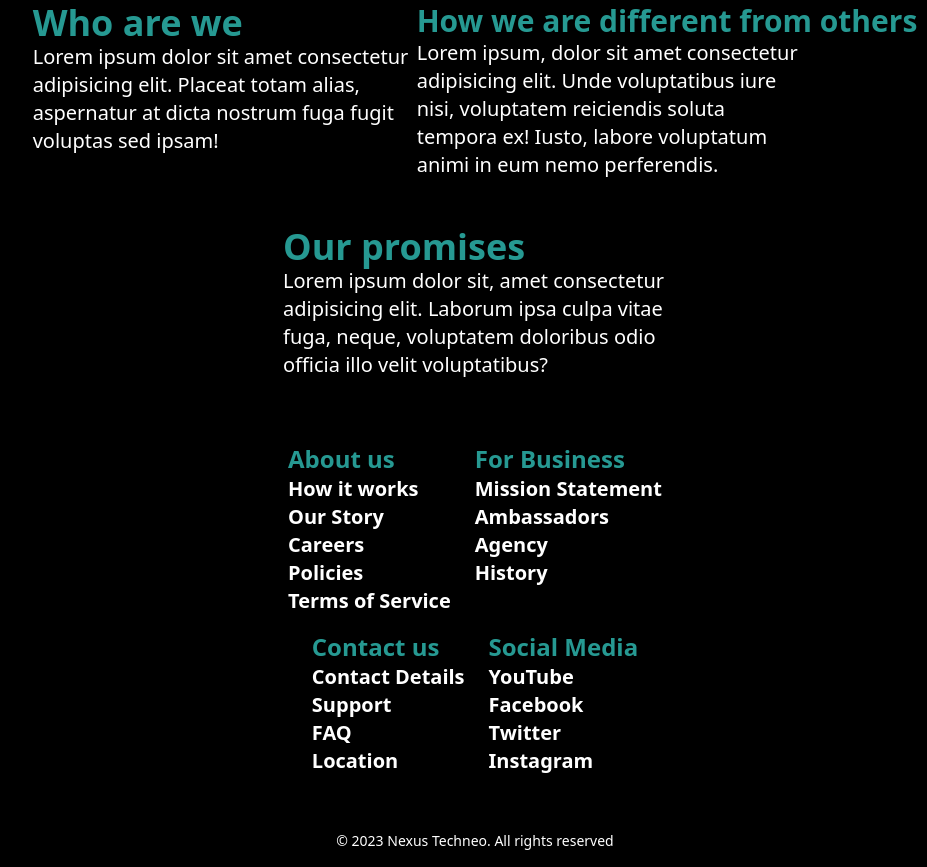
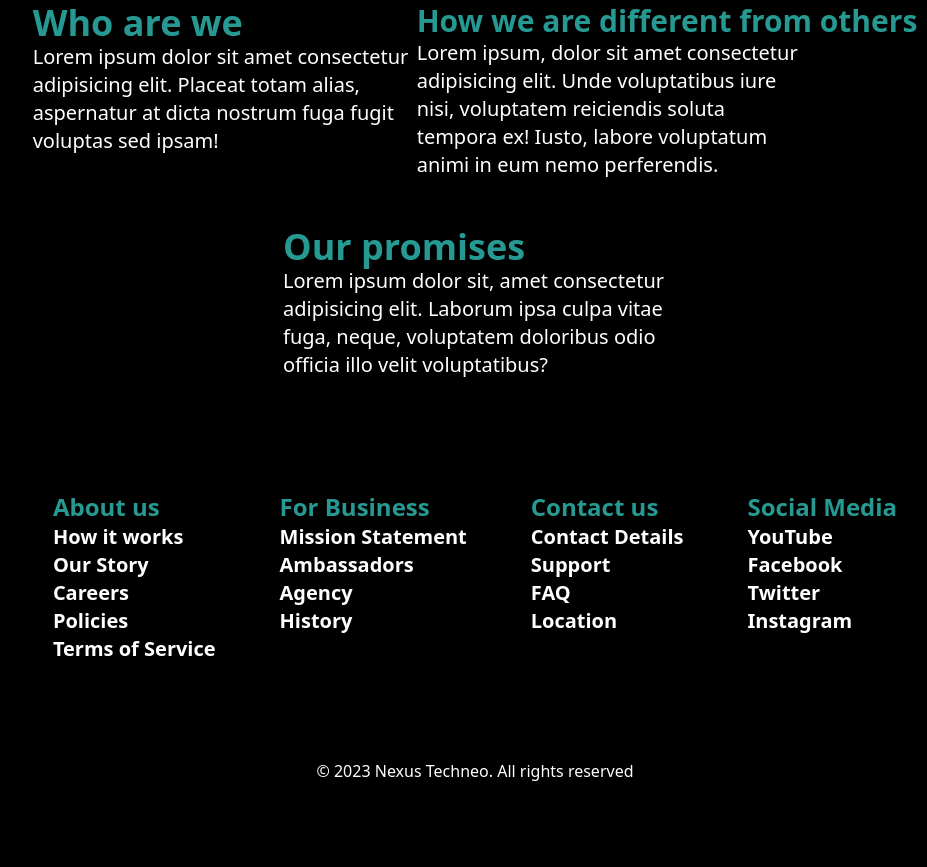
Before and after one commit to vik-kalsi/NexusTechneo, a plain HTML site: page index.html in a window 1280 px wide. Shown: the part 608-1475 px from the top of the page, without its empty margins (165-1092 px from the left). After the commit the page ends 1407 px from the top, so only its background shows below. Drawn offline with nearby package versions, Linux system fonts and the light colour scheme.

Commit message:
Add files via upload

```diff
--- a/index.html
+++ b/index.html
@@ -18,17 +18,17 @@
 
 
         <ul class="hidden lg:flex space-x-6 text-2xl">
-            <li class="font-bold"> <a href="#"> Home </a> </li>
-            <li class="font-bold"> <a href="#"> Products </a> </li>
-            <li class="font-bold"> <a href="#"> Specials </a> </li>
-            <li class="bg-[#7A3131] rounded-xl px-2 py-1 font-bold"> <a href="#"> Get Started </a> </li>
+            <li class="font-bold hover:outline outline-offset-4 hover:text-[#269992]"> <a href="#"> Home </a> </li>
+            <li class="font-bold hover:outline outline-offset-4 hover:text-[#269992]"> <a href="#"> Products </a> </li>
+            <li class="font-bold hover:outline outline-offset-4 hover:text-[#269992]"> <a href="#"> Specials </a> </li>
+            <li class="bg-[#7A3131] rounded-xl px-2 py-1 font-bold hover:outline outline-offset-4 hover:bg-yellow-950"> <a href="#"> Get Started </a> </li>
         </ul>
 
     </div>
 
 
     <div class="grid place-items-center space-y-4 py-3 lg:hidden">
-        <h2 class="text-[#269992] text-xl font-bold	w-64 md:text-3xl md:w-96">NEW GENERATION OF MODERN TECHNOLOGY</h2>
+        <h1 class="text-[#269992] text-xl font-bold	w-64 md:text-3xl md:w-96">NEW GENERATION OF MODERN TECHNOLOGY</h1>
         <h2 class="text-[#269992] text-lg font-bold	md:text-2xl">Check what we can offer</h2>
         <a href="#" class="text-white font-bold	bg-[#7A3131] rounded-lg	px-2 py-2 text-lg md:text-2xl">Get Started</a>
         <img class="pt-6 md:hidden" src="images/undraw_visionary_technology.png" width="280">
@@ -42,7 +42,7 @@
             <div>
                 <h1 class="text-[#269992] text-4xl font-bold w-96 py-2">NEW GENERATION OF MODERN TECHNOLOGY</h1>
                 <h2 class="text-[#269992] text-3xl font-bold pb-6">Check what we can offer</h2>
-                <a href="#" class="text-white font-bold	bg-[#7A3131] rounded-lg	px-2 py-2 text-2xl">Get Started</a>
+                <a href="#" class="text-white font-bold	bg-[#7A3131] rounded-lg	px-2 py-2 text-2xl hover:outline outline-offset-4 hover:bg-yellow-950">Get Started</a>
             </div>
             <img src="images/undraw_visionary_technology.png" width="500">
         </div>
@@ -95,6 +95,7 @@
     </div>
 
 
+    <div class="lg:hidden">
         <div class="flex justify-center py-4 space-x-6">
             <div>
                 <ul>
@@ -142,10 +143,54 @@
                 </ul>
             </div>
         </div>
+    </div>
 
 
+    <div class="hidden lg:block lg:flex justify-center space-x-16 pt-16">
+        <div>
+            <ul>
+                <li class="text-[#269992] font-bold text-base md:text-2xl"> About us </li>
+                <li class="font-bold text-sm md:text-xl hover:text-[#269992]"> <a href="#"> How it works </a></li>
+                <li class="font-bold text-sm md:text-xl hover:text-[#269992]"> <a href="#"> Our Story </a></li>
+                <li class="font-bold text-sm md:text-xl hover:text-[#269992]"> <a href="#"> Careers </a></li>
+                <li class="font-bold text-sm md:text-xl hover:text-[#269992]"> <a href="#"> Policies </a></li>
+                <li class="font-bold text-sm md:text-xl hover:text-[#269992]"> <a href="#"> Terms of Service </a></li>
+            </ul>
+        </div>
 
-    <div class="flex justify-center pt-14 pb-4 text-xs md:text-sm">
+        <div>
+            <ul>
+                <li class="text-[#269992] font-bold text-base md:text-2xl">For Business</li>
+                <li class="font-bold text-sm md:text-xl hover:text-[#269992]"> <a href="#"> Mission Statement </a></li>
+                <li class="font-bold text-sm md:text-xl hover:text-[#269992]"> <a href="#"> Ambassadors </a></li>
+                <li class="font-bold text-sm md:text-xl hover:text-[#269992]"> <a href="#"> Agency </a></li>
+                <li class="font-bold text-sm md:text-xl hover:text-[#269992]"> <a href="#"> History </a></li>
+            </ul>
+        </div>
+
+        <div>
+            <ul>
+                <li class="text-[#269992] font-bold text-base md:text-2xl">Contact us</li>
+                <li class="font-bold text-sm md:text-xl hover:text-[#269992]"> <a href="#"> Contact Details </a></li>
+                <li class="font-bold text-sm md:text-xl hover:text-[#269992]"> <a href="#"> Support </a></li>
+                <li class="font-bold text-sm md:text-xl hover:text-[#269992]"> <a href="#"> FAQ </a></li>
+                <li class="font-bold text-sm md:text-xl hover:text-[#269992]"> <a href="#"> Location </a></li>
+            </ul>
+        </div>
+
+        <div>
+            <ul>
+                <li class="text-[#269992] font-bold text-base md:text-2xl">Social Media</li>
+                <li class="font-bold text-sm md:text-xl hover:text-[#269992]"> <a href="#"> YouTube </a></li>
+                <li class="font-bold text-sm md:text-xl hover:text-[#269992]"> <a href="#"> Facebook </a></li>
+                <li class="font-bold text-sm md:text-xl hover:text-[#269992]"> <a href="#"> Twitter </a></li>
+                <li class="font-bold text-sm md:text-xl hover:text-[#269992]"> <a href="#"> Instagram </a></li>
+            </ul>
+        </div>
+    </div>
+
+
+    <div class="flex justify-center pt-24 pb-4 text-xs md:text-sm lg:text-base">
         <p>© 2023 Nexus Techneo. All rights reserved</p>
     </div>
 
```
Lines whose indentation alone changed are shown as unchanged.
